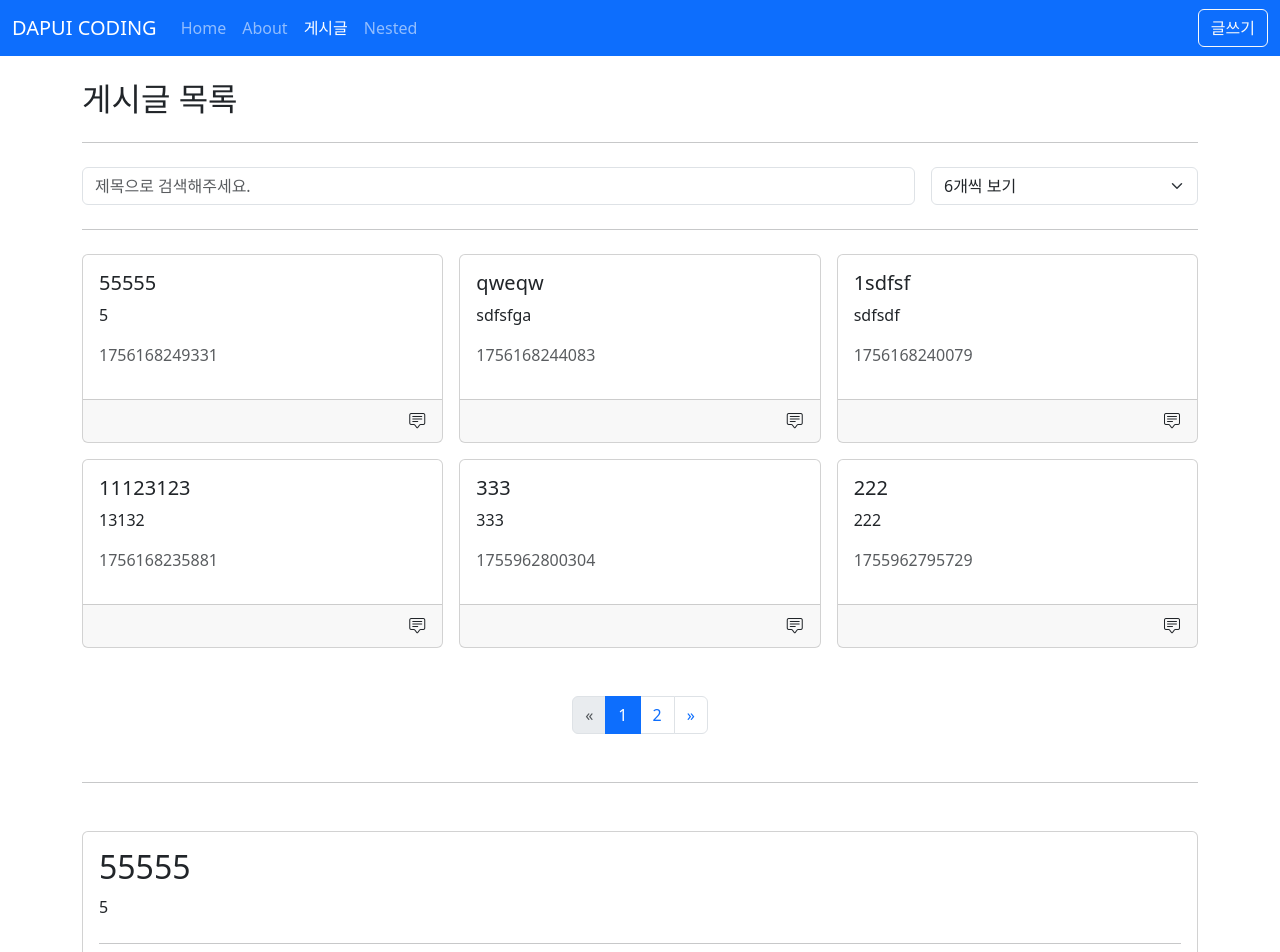
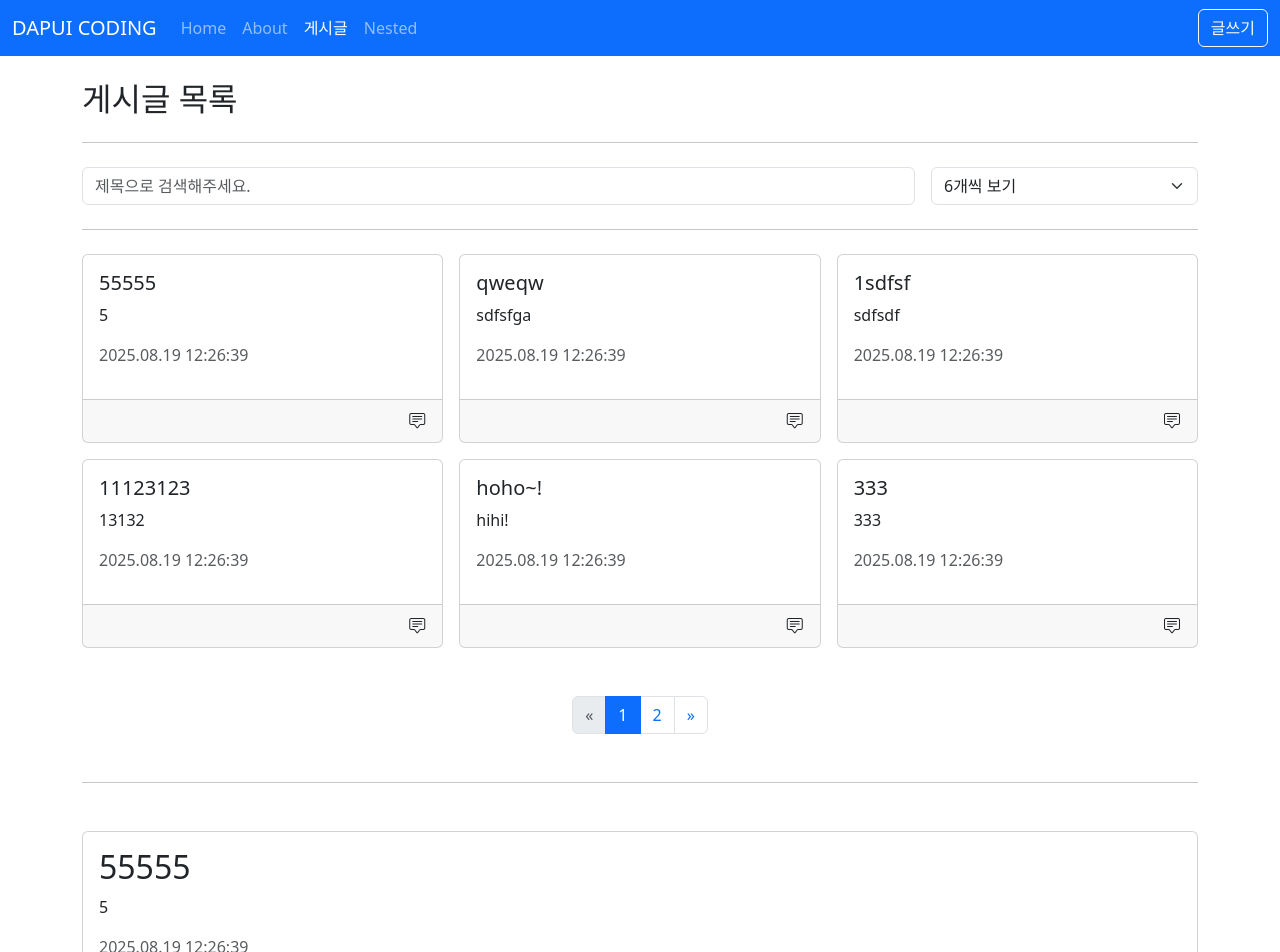
Before and after one commit to dapui/Vue, a Vue app in the folder vue3-posts/: page /posts in a window 1280 px wide. Shown: the top 952 px of the page. Built offline with nearby package versions, Linux system fonts and the light colour scheme; data requests are answered from the project's data file.

Commit message:
dayjs 플러그인 등록

```diff
--- a/vue3-posts/db.json
+++ b/vue3-posts/db.json
@@ -15,6 +15,7 @@
     {
       "title": "hoho~!",
       "content": "hihi!",
+      "createdAt": 1755964800304,
       "id": 14
     },
     {
--- a/vue3-posts/package.json
+++ b/vue3-posts/package.json
@@ -12,6 +12,7 @@
     "axios": "^1.11.0",
     "bootstrap": "^5.3.7",
     "bootstrap-icons": "^1.13.1",
+    "dayjs": "^1.11.18",
     "vue": "^3.2.33",
     "vue-router": "^4.5.1"
   },
--- a/vue3-posts/src/components/posts/PostItem.vue
+++ b/vue3-posts/src/components/posts/PostItem.vue
@@ -2,7 +2,7 @@
   <AppCard>
     <h5 class="card-title">{{ title }}</h5>
     <p class="card-text">{{ content }}</p>
-    <p class="text-muted">{{ createdAt }}</p>
+    <p class="text-muted">{{ createdDate }}</p>
     <template #footer>
       <div class="d-flex flex-row-reverse">
         <button class="btn p-0" @click.stop="$emit('modal')">
@@ -14,7 +14,9 @@
 </template>
 
 <script setup>
-defineProps({
+import { computed, inject } from 'vue';
+
+const props = defineProps({
   title: {
     type: String,
     required: true,
@@ -28,6 +30,10 @@
 });
 
 defineEmits(['modal']);
+const dayjs = inject('dayjs');
+const createdDate = computed(() =>
+  dayjs(props.createAt).format('YYYY.MM.DD HH:mm:ss'),
+);
 </script>
 
 <style lang="scss" scoped></style>
--- a/vue3-posts/src/components/posts/PostModal.vue
+++ b/vue3-posts/src/components/posts/PostModal.vue
@@ -7,7 +7,9 @@
         <div class="col-3 text-muted">내용</div>
         <div class="col-9">{{ content }}</div>
         <div class="col-3 text-muted">등록일</div>
-        <div class="col-9">{{ createAt }}</div>
+        <div class="col-9">
+          {{ $dayjs(createAt).format('YYYY.MM.DD HH:mm:ss') }}
+        </div>
       </div>
     </template>
     <template #actions>
--- a/vue3-posts/src/main.js
+++ b/vue3-posts/src/main.js
@@ -4,6 +4,7 @@
 import App from './App.vue';
 import router from '@/router';
 import globalDirectives from '@/plugins/global-directives';
+import dayjs from '@/plugins/dayjs';
 // import focus from '@/directives/focus';
 // import globalComponents from '@/plugins/global-components';
 
@@ -12,6 +13,7 @@
 // app.directive('focus', focus);
 app.use(router);
 app.use(globalDirectives);
+app.use(dayjs);
 app.mount('#app');
 import 'bootstrap/dist/js/bootstrap.bundle.min.js';
 
--- /dev/null
+++ b/vue3-posts/src/plugins/dayjs.js
@@ -0,0 +1,8 @@
+import dayjs from 'dayjs';
+
+export default {
+  install(app) {
+    app.config.globalProperties.$dayjs = dayjs;
+    app.provide('dayjs', dayjs);
+  },
+};
--- a/vue3-posts/src/views/posts/PostDetailView.vue
+++ b/vue3-posts/src/views/posts/PostDetailView.vue
@@ -2,7 +2,9 @@
   <div>
     <h2>{{ post.title }}</h2>
     <p>{{ post.content }}</p>
-    <p class="text-muted">{{ post.createAt }}</p>
+    <p class="text-muted">
+      {{ $dayjs(post.createAt).format('YYYY.MM.DD HH:mm:ss') }}
+    </p>
     <hr class="my-4" />
     <div class="row g-2">
       <div class="col-auto">
```
Also changed, not shown: 1 other file (tests, documents, lock files or other folders).
